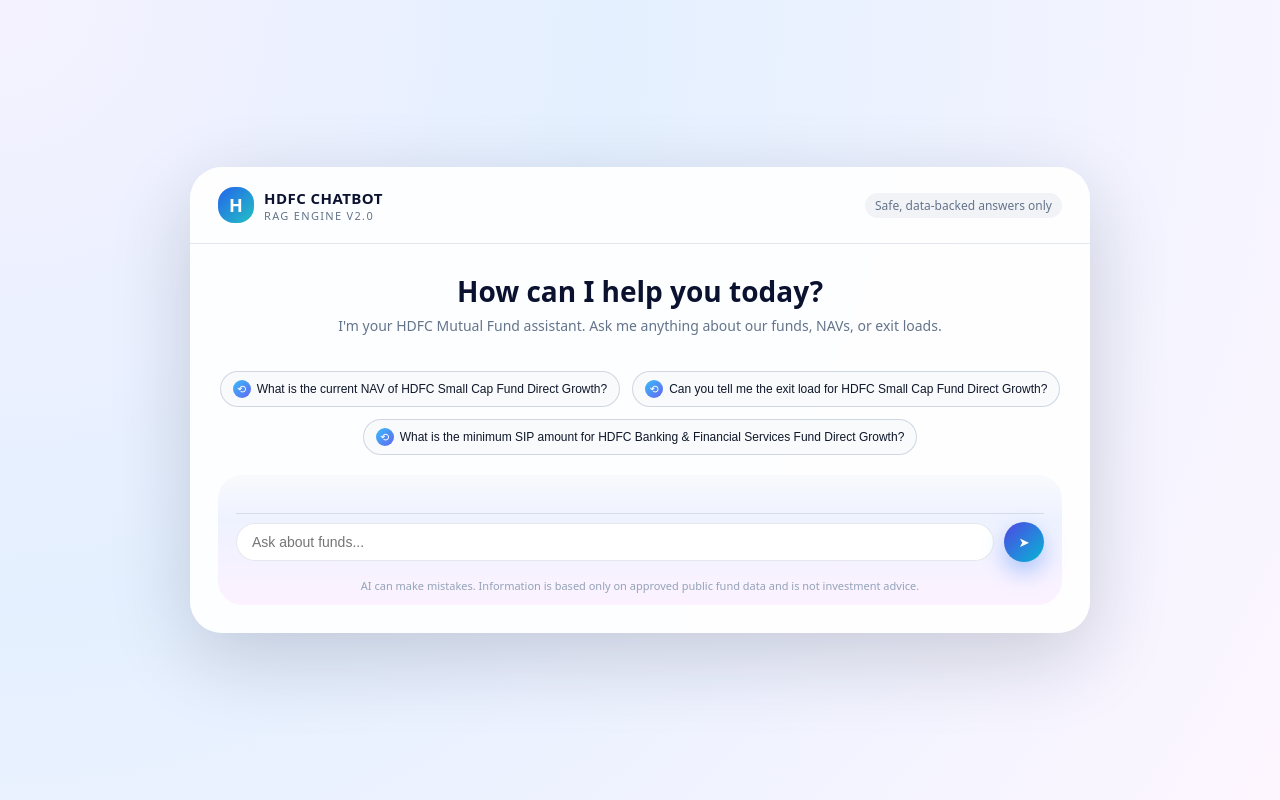
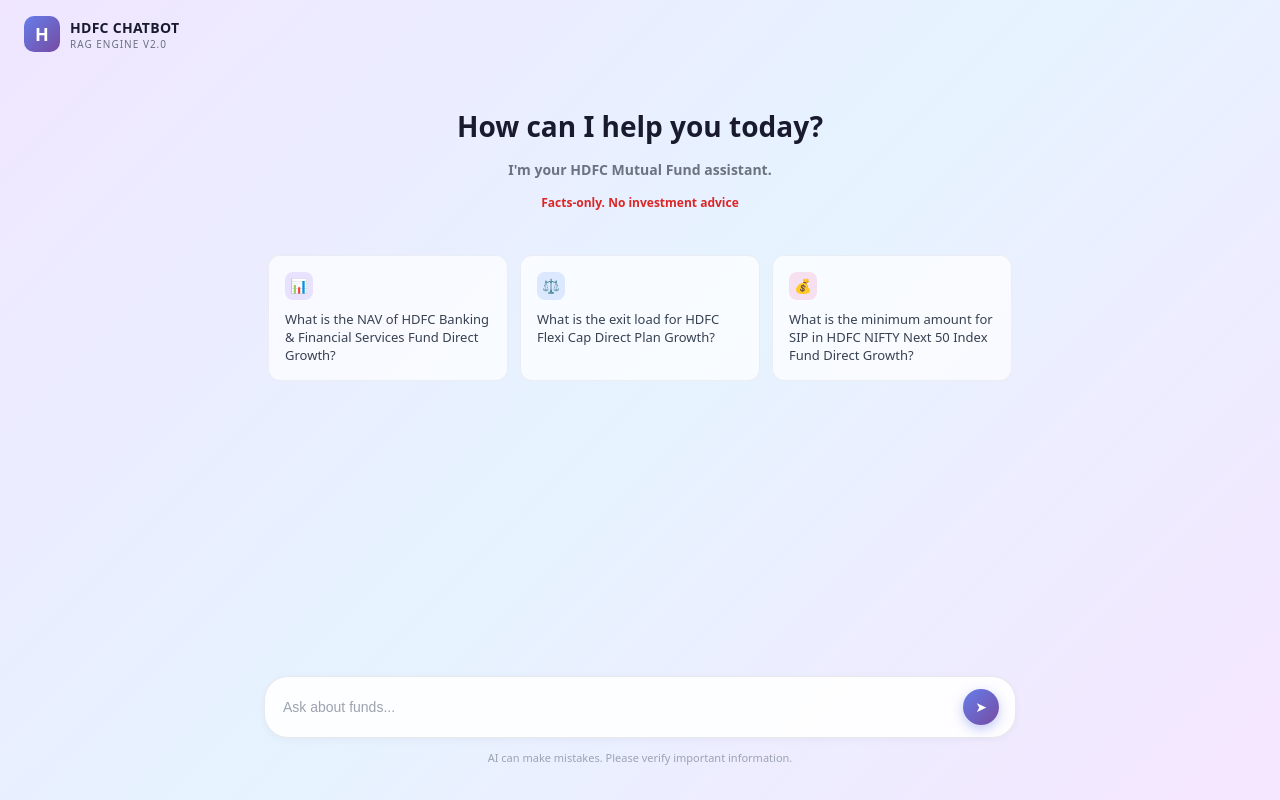
Before and after one commit to Pranit-AI-Build/hdfc-mutual-fund-chatbot-ragnew, a plain HTML site: page Phase4/frontend/index.html in a window 1280 px wide. Drawn offline with Linux system fonts and the light colour scheme.

Commit message:
Restore gradient UI with suggestion cards and bold subtitle

```diff
--- a/Phase4/frontend/main.js
+++ b/Phase4/frontend/main.js
@@ -3,152 +3,156 @@
   ? "http://localhost:8000/chat"
   : "https://hdfc-mutual-fund-chatbot-backend.onrender.com/chat";
 
-const starterQuestions = [
-  "What is the current NAV of HDFC Small Cap Fund Direct Growth?",
-  "Can you tell me the exit load for HDFC Small Cap Fund Direct Growth?",
-  "What is the minimum SIP amount for HDFC Banking & Financial Services Fund Direct Growth?",
+const suggestionQuestions = [
+  {
+    text: "What is the NAV of HDFC Banking & Financial Services Fund Direct Growth?",
+    icon: "📊",
+    color: "purple"
+  },
+  {
+    text: "What is the exit load for HDFC Flexi Cap Direct Plan Growth?",
+    icon: "⚖️",
+    color: "blue"
+  },
+  {
+    text: "What is the minimum amount for SIP in HDFC NIFTY Next 50 Index Fund Direct Growth?",
+    icon: "💰",
+    color: "pink"
+  }
 ];
 
 function createMessageRow(message, role, source) {
   const row = document.createElement("div");
   row.className = `message-row ${role}`;
 
+  const avatar = document.createElement("div");
+  avatar.className = `message-avatar ${role}`;
+  avatar.textContent = role === "user" ? "👤" : "🤖";
+
   const bubble = document.createElement("div");
   bubble.className = "message-bubble";
 
-  if (role === "bot" && source) {
-    const title = document.createElement("div");
-    title.className = "bot-title";
-    title.textContent = source;
-    bubble.appendChild(title);
+  if (role === "bot" && message) {
+    // Parse markdown-like bold text
+    let formattedMessage = message
+      .replace(/\*\*(.*?)\*\*/g, '<strong>$1</strong>')
+      .replace(/\n/g, '<br>');
+
+    // Check if message has bullet points
+    if (message.includes('•') || message.includes('- ')) {
+      formattedMessage = formattedMessage.replace(/•\s(.*?)(?=<br>|$)/g, '<li>$1</li>');
+      if (formattedMessage.includes('<li>')) {
+        formattedMessage = '<ul>' + formattedMessage + '</ul>';
+      }
+    }
+
+    bubble.innerHTML = formattedMessage;
+
+    // Add source citation if available
+    if (source) {
+      const citation = document.createElement("div");
+      citation.className = "source-citation";
+      citation.innerHTML = `<span class="source-icon">🔗</span> <a href="${source}" target="_blank" class="source-link">${source}</a>`;
+      bubble.appendChild(citation);
+    }
+  } else {
+    bubble.textContent = message;
   }
 
-  const text = document.createElement("div");
-  text.textContent = message;
-  bubble.appendChild(text);
-
+  row.appendChild(avatar);
   row.appendChild(bubble);
   return row;
 }
 
 function renderApp() {
   const root = document.getElementById("root");
+
+  // Create app shell
   const shell = document.createElement("div");
   shell.className = "app-shell";
 
-  const card = document.createElement("div");
-  card.className = "chat-card";
-
   // Header
-  const header = document.createElement("div");
+  const header = document.createElement("header");
   header.className = "chat-header";
 
   const brand = document.createElement("div");
   brand.className = "brand";
-  const logo = document.createElement("div");
-  logo.className = "brand-logo";
-  logo.textContent = "H";
-  const brandText = document.createElement("div");
-  brandText.className = "brand-text";
-  const brandTitle = document.createElement("div");
-  brandTitle.className = "brand-title";
-  brandTitle.textContent = "HDFC CHATBOT";
-  const brandSubtitle = document.createElement("div");
-  brandSubtitle.className = "brand-subtitle";
-  brandSubtitle.textContent = "RAG ENGINE V2.0";
-  brandText.appendChild(brandTitle);
-  brandText.appendChild(brandSubtitle);
-  brand.appendChild(logo);
-  brand.appendChild(brandText);
-
-  const headerActions = document.createElement("div");
-  headerActions.className = "header-actions";
-  const statusPill = document.createElement("div");
-  statusPill.className = "pill";
-  statusPill.textContent = "Safe, data-backed answers only";
-  headerActions.appendChild(statusPill);
+  brand.innerHTML = `
+    <div class="brand-logo">H</div>
+    <div class="brand-text">
+      <div class="brand-title">HDFC CHATBOT</div>
+      <div class="brand-subtitle">RAG ENGINE V2.0</div>
+    </div>
+  `;
 
   header.appendChild(brand);
-  header.appendChild(headerActions);
 
-  // Main
-  const main = document.createElement("div");
+  // Main content
+  const main = document.createElement("main");
   main.className = "chat-main";
 
+  // Hero section
   const hero = document.createElement("div");
   hero.className = "chat-hero";
-  const title = document.createElement("div");
-  title.className = "chat-title";
-  title.textContent = "How can I help you today?";
-  const subtitle = document.createElement("div");
-  subtitle.className = "chat-subtitle";
-  subtitle.textContent =
-    "I'm your HDFC Mutual Fund assistant. Ask me anything about our funds, NAVs, or exit loads.";
-  hero.appendChild(title);
-  hero.appendChild(subtitle);
+  hero.innerHTML = `
+    <h1 class="chat-title">How can I help you today?</h1>
+    <p class="chat-subtitle"><strong>I'm your HDFC Mutual Fund assistant.</strong></p>
+    <p class="chat-disclaimer">Facts-only. No investment advice</p>
+  `;
 
-  const chipsRow = document.createElement("div");
-  chipsRow.className = "chips-row";
-  starterQuestions.forEach((q) => {
-    const chip = document.createElement("button");
-    chip.type = "button";
-    chip.className = "chip";
-    const icon = document.createElement("div");
-    icon.className = "chip-icon";
-    icon.textContent = "⟲";
-    const label = document.createElement("span");
-    label.textContent = q;
-    chip.appendChild(icon);
-    chip.appendChild(label);
-    chip.addEventListener("click", () => {
-      input.value = q;
+  // Suggestions
+  const suggestionsRow = document.createElement("div");
+  suggestionsRow.className = "suggestions-row";
+
+  suggestionQuestions.forEach(q => {
+    const card = document.createElement("div");
+    card.className = "suggestion-card";
+    card.innerHTML = `
+      <div class="suggestion-icon ${q.color}">${q.icon}</div>
+      <div class="suggestion-text">${q.text}</div>
+    `;
+    card.addEventListener("click", () => {
+      input.value = q.text;
       input.focus();
     });
-    chipsRow.appendChild(chip);
+    suggestionsRow.appendChild(card);
   });
 
-  const chatWindow = document.createElement("div");
-  chatWindow.className = "chat-window";
+  // Chat container
+  const chatContainer = document.createElement("div");
+  chatContainer.className = "chat-container";
+
   const messages = document.createElement("div");
   messages.className = "messages";
 
-  const inputRow = document.createElement("div");
-  inputRow.className = "chat-input-row";
+  // Input area
+  const inputContainer = document.createElement("div");
+  inputContainer.className = "input-container";
+  inputContainer.innerHTML = `
+    <div class="input-wrapper">
+      <input type="text" placeholder="Ask about funds..." />
+      <div class="input-actions">
+        <button class="send-btn">➤</button>
+      </div>
+    </div>
+    <p class="footer-note">AI can make mistakes. Please verify important information.</p>
+  `;
 
-  const inputShell = document.createElement("div");
-  inputShell.className = "input-shell";
-  const input = document.createElement("input");
-  input.type = "text";
-  input.placeholder = "Ask about funds...";
-  inputShell.appendChild(input);
+  const input = inputContainer.querySelector("input");
+  const sendBtn = inputContainer.querySelector(".send-btn");
 
-  const sendButton = document.createElement("button");
-  sendButton.type = "button";
-  sendButton.className = "send-button";
-  sendButton.textContent = "➤";
-
-  inputRow.appendChild(inputShell);
-  inputRow.appendChild(sendButton);
-
-  const footerNote = document.createElement("div");
-  footerNote.className = "footer-note";
-  footerNote.textContent =
-    "AI can make mistakes. Information is based only on approved public fund data and is not investment advice.";
-
-  chatWindow.appendChild(messages);
-  chatWindow.appendChild(inputRow);
-  chatWindow.appendChild(footerNote);
+  chatContainer.appendChild(messages);
+  chatContainer.appendChild(inputContainer);
 
   main.appendChild(hero);
-  main.appendChild(chipsRow);
-  main.appendChild(chatWindow);
+  main.appendChild(suggestionsRow);
+  main.appendChild(chatContainer);
 
-  card.appendChild(header);
-  card.appendChild(main);
-  shell.appendChild(card);
+  shell.appendChild(header);
+  shell.appendChild(main);
   root.appendChild(shell);
 
-  // Chat behaviour
+  // Chat functionality
   let isSending = false;
 
   async function sendMessage() {
@@ -157,11 +161,16 @@
     if (!text) return;
     isSending = true;
 
+    // Hide hero and suggestions after first message
+    hero.style.display = "none";
+    suggestionsRow.style.display = "none";
+
     messages.appendChild(createMessageRow(text, "user"));
     messages.scrollTop = messages.scrollHeight;
     input.value = "";
 
-    const thinkingRow = createMessageRow("Thinking...", "bot", "Assistant");
+    const thinkingRow = createMessageRow("Thinking...", "bot");
+    thinkingRow.querySelector(".message-bubble").classList.add("thinking");
     messages.appendChild(thinkingRow);
     messages.scrollTop = messages.scrollHeight;
 
@@ -173,16 +182,19 @@
       });
       const data = await res.json();
       messages.removeChild(thinkingRow);
-      const label = data.fund_name || "Assistant";
-      messages.appendChild(createMessageRow(data.answer, "bot", label));
+
+      // Use source URL from data
+      let source = data.source_url || "";
+      let answer = data.answer;
+
+      messages.appendChild(createMessageRow(answer, "bot", source));
       messages.scrollTop = messages.scrollHeight;
     } catch (e) {
       messages.removeChild(thinkingRow);
       messages.appendChild(
         createMessageRow(
           "Sorry, something went wrong while contacting the server.",
-          "bot",
-          "Assistant",
+          "bot"
         ),
       );
       messages.scrollTop = messages.scrollHeight;
@@ -191,7 +203,7 @@
     }
   }
 
-  sendButton.addEventListener("click", sendMessage);
+  sendBtn.addEventListener("click", sendMessage);
   input.addEventListener("keydown", (e) => {
     if (e.key === "Enter") {
       e.preventDefault();
--- a/Phase4/frontend/styles.css
+++ b/Phase4/frontend/styles.css
@@ -7,36 +7,23 @@
 body {
   margin: 0;
   font-family: system-ui, -apple-system, BlinkMacSystemFont, "Segoe UI", sans-serif;
-  background: radial-gradient(circle at top left, #f5f2ff 0, #e4f0ff 40%, #fdf6ff 100%);
-  color: #0b1230;
+  background: linear-gradient(135deg, #f0e6ff 0%, #e6f3ff 50%, #f5e6ff 100%);
+  color: #1a1a2e;
+  min-height: 100vh;
 }
 
 .app-shell {
   min-height: 100vh;
   display: flex;
-  align-items: center;
-  justify-content: center;
-  padding: 32px 16px;
+  flex-direction: column;
 }
 
-.chat-card {
-  width: 100%;
-  max-width: 900px;
-  background: rgba(255, 255, 255, 0.9);
-  border-radius: 32px;
-  box-shadow: 0 24px 80px rgba(15, 23, 42, 0.18);
-  backdrop-filter: blur(18px);
-  display: flex;
-  flex-direction: column;
-  overflow: hidden;
-}
-
+/* Header */
 .chat-header {
-  padding: 20px 28px;
+  padding: 16px 24px;
   display: flex;
   align-items: center;
   justify-content: space-between;
-  border-bottom: 1px solid rgba(148, 163, 184, 0.25);
 }
 
 .brand {
@@ -48,8 +35,8 @@
 .brand-logo {
   width: 36px;
   height: 36px;
-  border-radius: 16px;
-  background: linear-gradient(135deg, #2563eb, #22c1c3);
+  border-radius: 10px;
+  background: linear-gradient(135deg, #667eea 0%, #764ba2 100%);
   display: flex;
   align-items: center;
   justify-content: center;
@@ -64,206 +51,302 @@
 }
 
 .brand-title {
-  font-size: 15px;
+  font-size: 14px;
   font-weight: 700;
-  letter-spacing: 0.03em;
+  letter-spacing: 0.02em;
+  color: #1a1a2e;
 }
 
 .brand-subtitle {
-  font-size: 11px;
-  color: #64748b;
+  font-size: 10px;
+  color: #6b7280;
   text-transform: uppercase;
-  letter-spacing: 0.12em;
+  letter-spacing: 0.1em;
 }
 
-.header-actions {
+/* Main Content */
+.chat-main {
+  flex: 1;
   display: flex;
+  flex-direction: column;
   align-items: center;
-  gap: 8px;
-  font-size: 12px;
-  color: #64748b;
+  padding: 20px 24px 24px;
+  max-width: 800px;
+  margin: 0 auto;
+  width: 100%;
 }
 
-.pill {
-  padding: 4px 10px;
-  border-radius: 999px;
-  background: rgba(148, 163, 184, 0.12);
-}
-
-.chat-main {
-  padding: 28px;
-  display: flex;
-  flex-direction: column;
-  gap: 20px;
-}
-
+/* Hero Section */
 .chat-hero {
   text-align: center;
+  margin-bottom: 32px;
 }
 
 .chat-title {
   font-size: 28px;
-  font-weight: 700;
-  margin-bottom: 6px;
+  font-weight: 600;
+  margin-bottom: 8px;
+  color: #1a1a2e;
 }
 
 .chat-subtitle {
   font-size: 14px;
-  color: #64748b;
+  color: #6b7280;
+  line-height: 1.5;
 }
 
-.chips-row {
-  display: flex;
-  flex-wrap: wrap;
-  justify-content: center;
-  gap: 12px;
-  margin-top: 16px;
+.chat-disclaimer {
+  font-size: 12px;
+  font-weight: 600;
+  color: #dc2626;
+  margin-top: 8px;
 }
 
-.chip {
-  padding: 8px 12px;
-  border-radius: 999px;
-  border: 1px solid rgba(148, 163, 184, 0.4);
-  background: rgba(248, 250, 252, 0.9);
-  font-size: 12px;
-  color: #0f172a;
-  cursor: pointer;
+/* Suggestion Cards */
+.suggestions-row {
   display: flex;
-  align-items: center;
-  gap: 6px;
+  gap: 12px;
+  justify-content: center;
+  margin-bottom: 32px;
+  flex-wrap: wrap;
 }
 
-.chip-icon {
-  width: 18px;
-  height: 18px;
-  border-radius: 9px;
-  background: linear-gradient(135deg, #38bdf8, #6366f1);
+.suggestion-card {
+  flex: 1;
+  min-width: 200px;
+  max-width: 240px;
+  padding: 16px;
+  background: rgba(255, 255, 255, 0.7);
+  border: 1px solid rgba(107, 114, 128, 0.1);
+  border-radius: 12px;
+  cursor: pointer;
+  transition: all 0.2s ease;
+  text-align: left;
+}
+
+.suggestion-card:hover {
+  background: rgba(255, 255, 255, 0.9);
+  transform: translateY(-2px);
+  box-shadow: 0 4px 12px rgba(0, 0, 0, 0.08);
+}
+
+.suggestion-icon {
+  width: 28px;
+  height: 28px;
+  border-radius: 8px;
   display: flex;
   align-items: center;
   justify-content: center;
-  color: #fff;
-  font-size: 11px;
+  margin-bottom: 10px;
+  font-size: 14px;
 }
 
-.chat-window {
+.suggestion-icon.purple {
+  background: rgba(139, 92, 246, 0.15);
+  color: #8b5cf6;
+}
+
+.suggestion-icon.blue {
+  background: rgba(59, 130, 246, 0.15);
+  color: #3b82f6;
+}
+
+.suggestion-icon.pink {
+  background: rgba(236, 72, 153, 0.15);
+  color: #ec4899;
+}
+
+.suggestion-text {
+  font-size: 13px;
+  color: #374151;
+  line-height: 1.4;
+}
+
+/* Chat Area */
+.chat-container {
+  width: 100%;
   flex: 1;
-  background: linear-gradient(180deg, #f8fafc 0, #eef2ff 35%, #fdf2ff 100%);
-  border-radius: 24px;
-  padding: 18px 18px 12px;
   display: flex;
   flex-direction: column;
-  gap: 10px;
+  gap: 16px;
 }
 
 .messages {
-  flex: 1;
-  overflow-y: auto;
-  padding-right: 4px;
+  display: flex;
+  flex-direction: column;
+  gap: 16px;
 }
 
 .message-row {
   display: flex;
-  margin-bottom: 10px;
+  align-items: flex-start;
+  gap: 12px;
 }
 
 .message-row.user {
   justify-content: flex-end;
 }
 
+.message-avatar {
+  width: 32px;
+  height: 32px;
+  border-radius: 50%;
+  display: flex;
+  align-items: center;
+  justify-content: center;
+  font-size: 14px;
+  flex-shrink: 0;
+}
+
+.message-avatar.user {
+  background: linear-gradient(135deg, #667eea 0%, #764ba2 100%);
+  color: white;
+  order: 2;
+}
+
+.message-avatar.bot {
+  background: rgba(107, 114, 128, 0.15);
+  color: #6b7280;
+}
+
 .message-bubble {
-  max-width: 75%;
-  padding: 10px 14px;
-  border-radius: 18px;
+  max-width: 70%;
+  padding: 14px 18px;
+  border-radius: 16px;
   font-size: 14px;
-  line-height: 1.4;
+  line-height: 1.6;
 }
 
 .message-row.user .message-bubble {
-  background: #4f46e5;
-  color: #edf2ff;
-  border-bottom-right-radius: 4px;
+  background: white;
+  color: #1a1a2e;
+  border: 1px solid rgba(107, 114, 128, 0.15);
+  order: 1;
 }
 
 .message-row.bot .message-bubble {
-  background: #ffffff;
-  border-radius: 18px;
-  border-bottom-left-radius: 4px;
-  box-shadow: 0 6px 18px rgba(15, 23, 42, 0.05);
+  background: rgba(255, 255, 255, 0.8);
+  border: 1px solid rgba(107, 114, 128, 0.1);
 }
 
-.bot-title {
+.message-bubble strong {
+  color: #1a1a2e;
   font-weight: 600;
-  margin-bottom: 4px;
 }
 
-.bot-source {
-  font-size: 11px;
-  color: #64748b;
-  margin-top: 6px;
+.message-bubble ul {
+  margin: 8px 0;
+  padding-left: 18px;
 }
 
-.chat-input-row {
-  margin-top: 10px;
+.message-bubble li {
+  margin: 4px 0;
+}
+
+.source-citation {
   display: flex;
   align-items: center;
-  gap: 10px;
-  padding-top: 8px;
-  border-top: 1px solid rgba(148, 163, 184, 0.3);
+  gap: 6px;
+  margin-top: 12px;
+  font-size: 12px;
+  color: #6b7280;
 }
 
-.input-shell {
-  flex: 1;
+.source-icon {
+  font-size: 14px;
+}
+
+.source-link {
+  color: #667eea;
+  text-decoration: none;
+  word-break: break-all;
+}
+
+.source-link:hover {
+  text-decoration: underline;
+}
+
+/* Input Area */
+.input-container {
+  margin-top: auto;
+  padding-top: 16px;
+}
+
+.input-wrapper {
   display: flex;
   align-items: center;
-  padding: 10px 14px;
-  border-radius: 999px;
-  background: #ffffff;
-  box-shadow: inset 0 0 0 1px rgba(148, 163, 184, 0.25);
+  gap: 12px;
+  padding: 12px 16px;
+  background: rgba(255, 255, 255, 0.9);
+  border: 1px solid rgba(107, 114, 128, 0.15);
+  border-radius: 24px;
+  box-shadow: 0 2px 8px rgba(0, 0, 0, 0.04);
 }
 
-.input-shell input {
+.input-wrapper input {
+  flex: 1;
   border: none;
   outline: none;
-  flex: 1;
   font-size: 14px;
   background: transparent;
+  color: #1a1a2e;
 }
 
-.send-button {
-  width: 40px;
-  height: 40px;
-  border-radius: 999px;
+.input-wrapper input::placeholder {
+  color: #9ca3af;
+}
+
+.input-actions {
+  display: flex;
+  align-items: center;
+  gap: 8px;
+}
+
+.send-btn {
+  width: 36px;
+  height: 36px;
+  border-radius: 50%;
   border: none;
-  cursor: pointer;
-  background: linear-gradient(135deg, #4f46e5, #06b6d4);
+  background: linear-gradient(135deg, #667eea 0%, #764ba2 100%);
   display: flex;
   align-items: center;
   justify-content: center;
-  color: #fff;
-  box-shadow: 0 10px 22px rgba(59, 130, 246, 0.4);
+  cursor: pointer;
+  font-size: 14px;
+  color: white;
+  box-shadow: 0 4px 12px rgba(102, 126, 234, 0.4);
 }
 
+.send-btn:hover {
+  transform: scale(1.05);
+}
+
+/* Footer Note */
 .footer-note {
-  margin-top: 6px;
+  margin-top: 12px;
   font-size: 11px;
-  color: #94a3b8;
+  color: #9ca3af;
   text-align: center;
 }
 
-@media (max-width: 720px) {
-  .chat-card {
-    border-radius: 20px;
+/* Thinking indicator */
+.thinking {
+  color: #9ca3af;
+  font-style: italic;
+}
+
+@media (max-width: 640px) {
+  .suggestions-row {
+    flex-direction: column;
+    align-items: center;
   }
 
-  .chat-main {
-    padding: 18px;
-  }
-
-  .chat-title {
-    font-size: 22px;
+  .suggestion-card {
+    max-width: 100%;
+    width: 100%;
   }
 
   .message-bubble {
-    max-width: 100%;
+    max-width: 85%;
   }
 }
```
